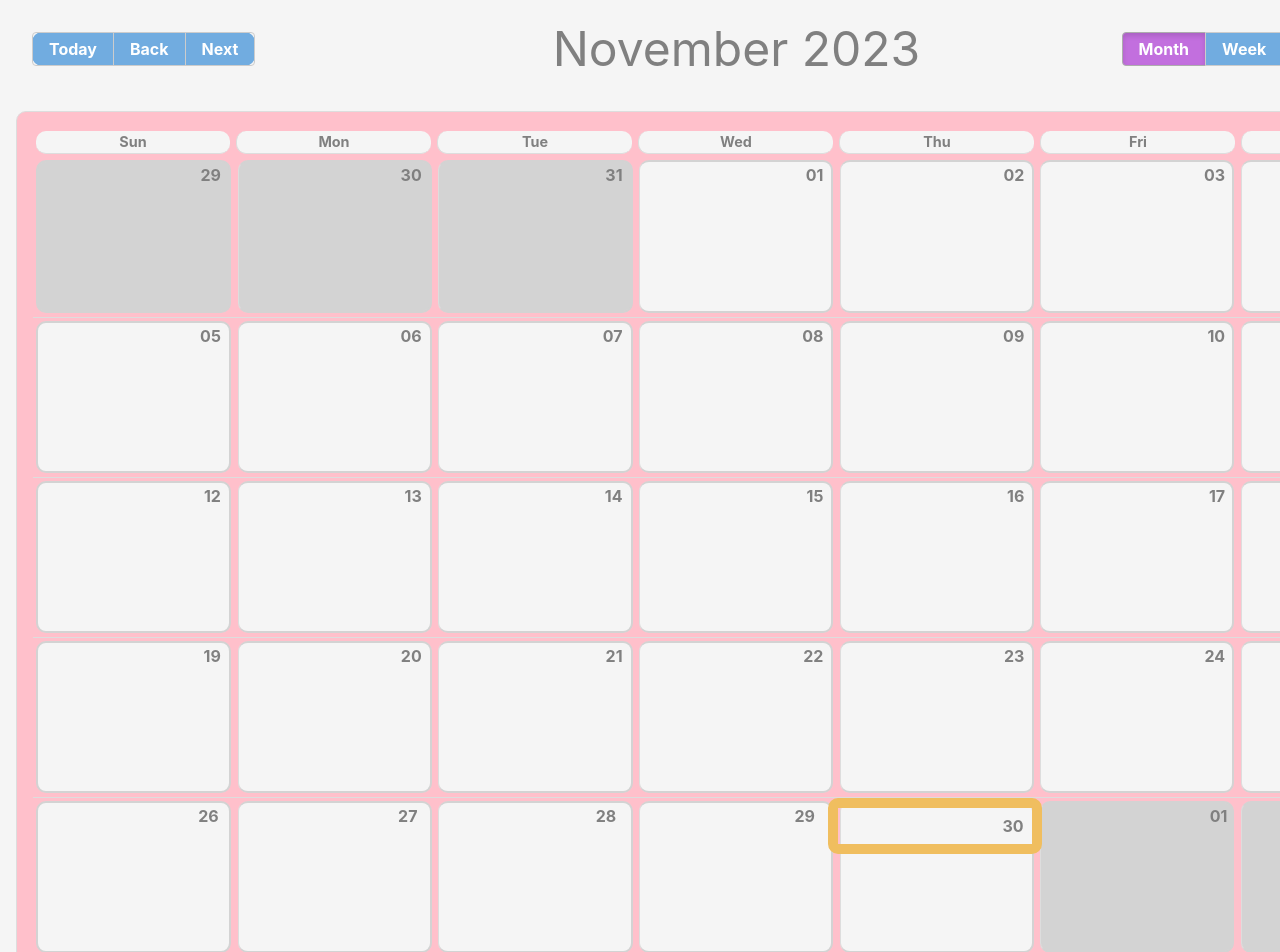
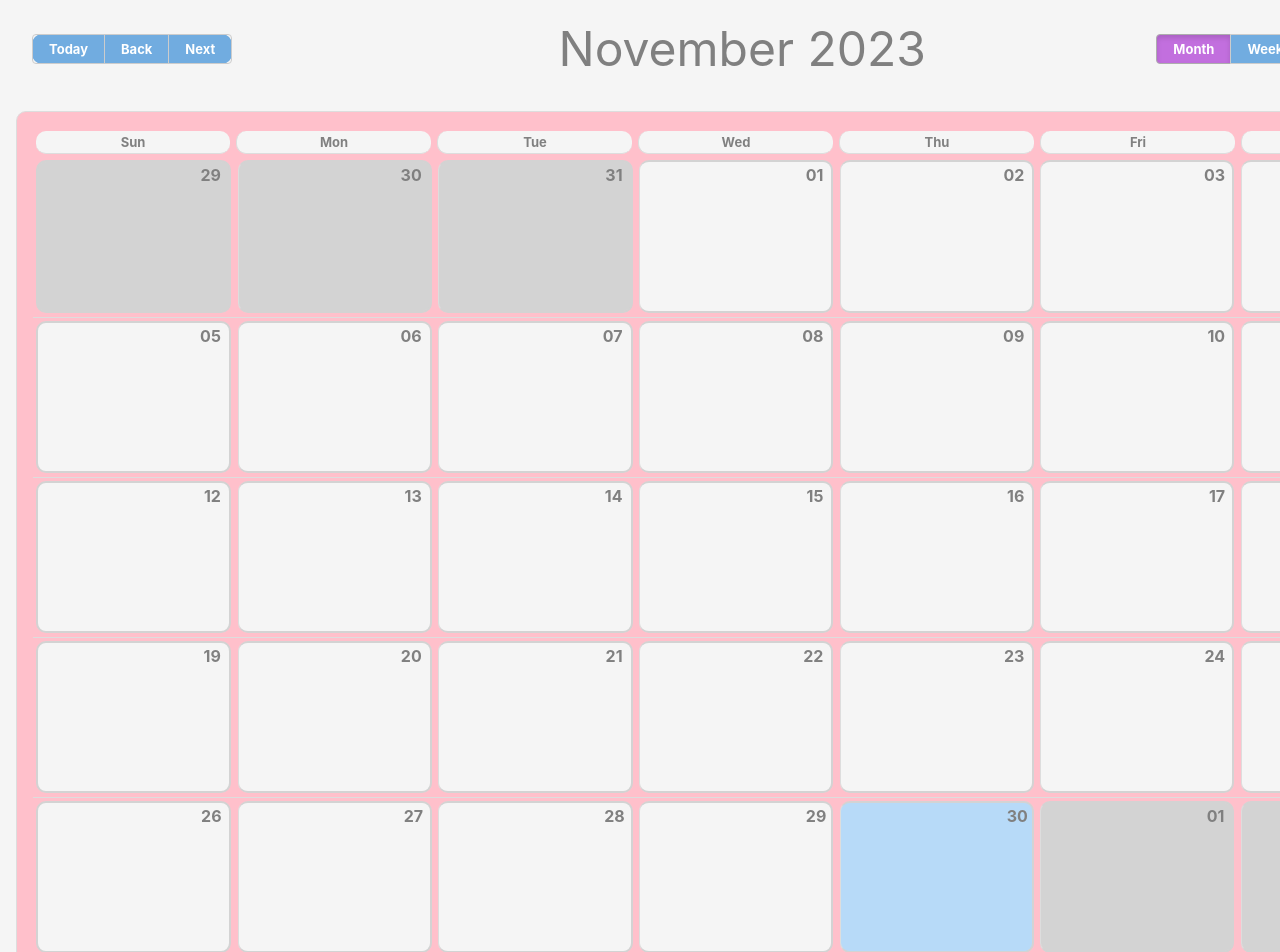
Before and after one commit to annemarielewis/Calendar_Task_Planner, a React (Vite) app: page / in a window 1280 px wide. Shown: the part 200-1152 px from the top of the page. Built offline with nearby package versions, Linux system fonts and the light colour scheme; no server answers.

Commit message:
style update

```diff
--- a/src/App.css
+++ b/src/App.css
@@ -24,14 +24,22 @@ body {
 }
 
 #delete-task {
-  background-color: rgb(135, 186, 90);
-  padding: 0;
+  background-color: #87ba5a;
+  padding: 1px;
+  font-size: 12px;
+}
+
+.rbc-date-cell {
+  height: 1.7rem;
 }
 
 .submit-event {
   padding: 0.2rem !important;
   font-size: 14px;
   background-color: rgb(113, 172, 224);
+}
+span {
+  font-size: 13px;
 }
 
 .page {
@@ -94,10 +102,6 @@ h1 {
 
 .rbc-now {
   margin: 0 !important;
-  border-style: solid !important;
-  border-width: 10px !important;
-  border-color: rgb(240, 190, 95) !important;
-  border-radius: 10px;
   padding: 0 !important;
 }
 
@@ -139,7 +143,7 @@ h1 {
   border-radius: 10px;
   border-color: lightgray;
   border-style: solid;
-
+  background-color: rgb(183, 218, 248);
   border-width: 2px;
   padding: 0.2rem;
   margin: 0.2rem;
@@ -191,12 +195,18 @@ a:hover {
 /* event block */
 .rbc-event-content {
   color: rgb(245, 245, 246);
-  background-color: rgb(242, 154, 154);
+  background-color: rgb(186, 135, 236);
+  border-color: rgb(186, 135, 236);
   font-weight: bold;
 }
 /* border of block */
 .rbc-event.rbc-selected {
   background-color: rgb(186, 135, 236);
+}
+
+.rbc-event{
+  color: rgb(186, 135, 236);
+  background-color: rgb(186, 135, 236)
 }
 
 .rbc-off-range-bg {
```
